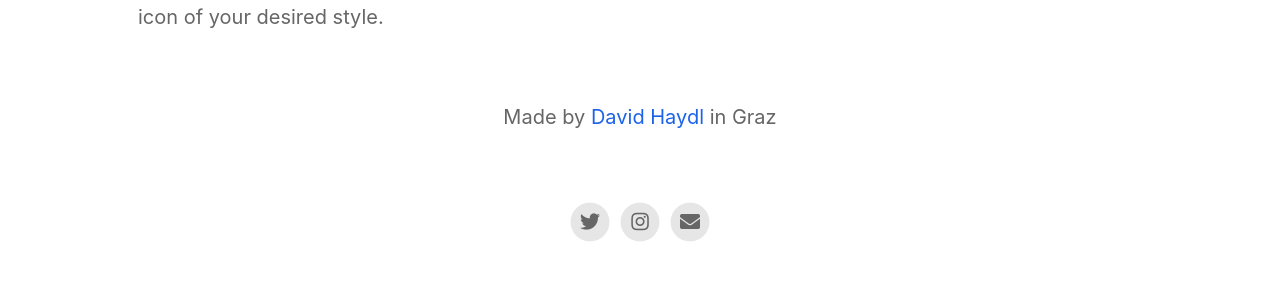
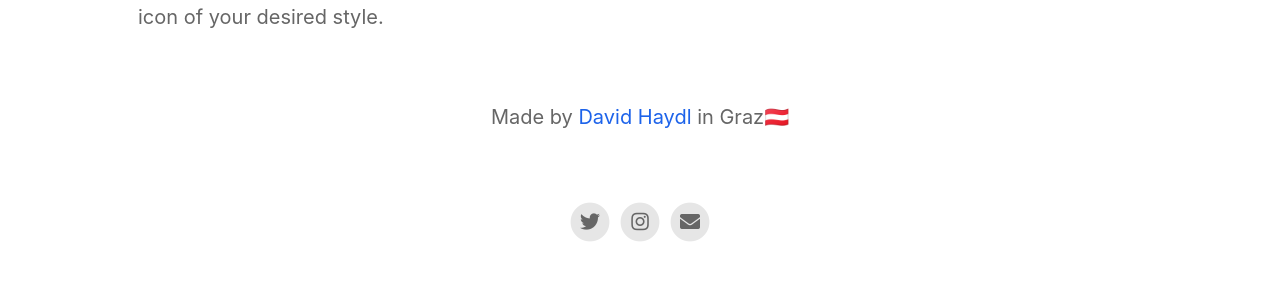
Before and after one commit to dhaydl/LinkBinWebsite, a Jekyll site: the page built from index.html, in a window 1280 px wide. Shown: the part 1371-1669 px from the top of the page. Built offline with Jekyll 4.4.1, drawn with Linux system fonts in a browser that asks for light colours; nearby versions of some CDN libraries.

```diff
--- a/_config.yml
+++ b/_config.yml
@@ -22,7 +22,7 @@ enable_smart_app_banner                   : true
 # Information About Yourself
 your_name                                 : David Haydl
 your_link                                 : https://twitter.com/DavidHaydl
-your_city                                 : Graz
+your_city                                 : Graz🇦🇹
 email_address                             : david.haydl@gmail.com
 facebook_username                         :
 instagram_username                        : david_h93
@@ -34,19 +34,15 @@ youtube_username                          :
 
 # Feature List                            Edit, add or remove features to be presented.
 features                                  :
-
   - title                                 : Save links and reference them later
     description                           : Save links manually, via the iOS and iPadOS share extension or the Safari browser extension on Mac.
     fontawesome_icon_name                 : link
-
   - title                                 : Organize everything with labels
     description                           : To keep everything neat and tidy, LinkBin allows you to organize your links with labels.
     fontawesome_icon_name                 : tag
-
   - title                                 : iCloud sync
     description                           : Sync all links across all of your devices, thanks to iCloud.
     fontawesome_icon_name                 : cloud
-
   - title                                 : Multiple app icons
     description                           : Customize the app with an app icon of your desired style.
     fontawesome_icon_name                 : scribble
```
